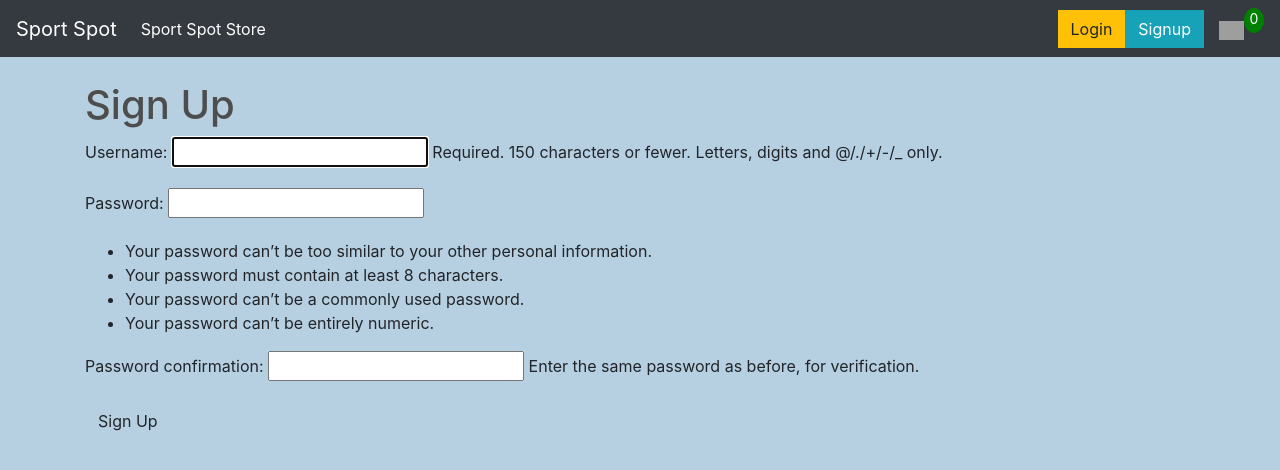
After one commit to maclamour/Sport-Spot, a Django app: page /accounts/signup/ in a window 1280 px wide. The commit adds this page. Shown: the top 470 px of the page. Run offline with Django 4.2, Linux system fonts and the light colour scheme; parts of the project's set-up code (start-up, migrations or seed data) failed here and were passed over; some libraries are stand-ins or nearby versions; grey boxes are pictures that could not be loaded.

Commit message:
setup up auth, signup, login, logout tested and passed

```diff
--- a/main_app/templates/base.html
+++ b/main_app/templates/base.html
@@ -29,8 +29,19 @@
 	      </li>
 
 	    </ul>
+
 	    <div class="form-inline my-2 my-lg-0">
-	     	<a href="#"class="btn btn-warning">Login</a>
+			{% if user.is_authenticated %}
+			<span class="navbar-brand" > Welcome Back: {{user.username}}</span>
+			<a href="{% url 'logout' %}"class="btn btn-warning">Logout</a>
+			{% else %}
+	     	<a href="{% url 'login' %}"class="btn btn-warning">Login</a>
+			</hr>
+
+			<a href="{% url 'signup' %}"class="btn btn-info">Signup</a>
+
+			{% endif %}
+
 
 	     	 <a href="">
 	    		<img  id="cart-icon" src="https://i.imgur.com/Rtw4xWxs.png">
--- /dev/null
+++ b/main_app/templates/registration/signup.html
@@ -0,0 +1,10 @@
+{% extends 'base.html' %} {% block content %}
+
+<h1 class="title">Sign Up</h1>
+<form method="post" action="{% url 'signup' %}">
+    {% csrf_token %} {{ form.as_p }}
+    <input type="submit" class="btn" value="Sign Up" />
+    <input type="hidden" name="next" value="{{ next }}" />
+</form>
+
+{% endblock %}
--- a/main_app/urls.py
+++ b/main_app/urls.py
@@ -8,4 +8,5 @@ urlpatterns = [
    path('stores/<int:pk>/', views.StoreDetail.as_view(), name="store_detail"),
    path('stores/<int:pk>/update', views.StoreUpdate.as_view(), name="store_update"),
    path('stores/<int:pk>/delete', views.StoreDelete.as_view(), name="store_delete"),
+   path('accounts/signup/', views.Signup.as_view(), name="signup")
 ]
--- a/main_app/views.py
+++ b/main_app/views.py
@@ -1,11 +1,12 @@
 from audioop import reverse
-from django.shortcuts import render
+from django.shortcuts import render,redirect
 from django.views import View # <- View class to handle requests
 from django.views.generic.base import TemplateView
 from django.views.generic import DetailView
 from .models import Product
 from django.views.generic.edit import CreateView,UpdateView,DeleteView
 from django.urls import reverse
+from django.contrib.auth.forms import UserCreationForm
 
 
 
@@ -63,3 +64,21 @@ class StoreDelete(DeleteView):
     model = Product
     template_name='store_delete_confirmation.html'
     success_url= '/stores'
+
+
+class Signup(View):
+    # show a form to fill out
+    def get(self, request):
+        form = UserCreationForm()
+        context = {"form": form}
+        return render(request, "registration/signup.html", context)
+    # on form submit, validate the form and login the user.
+    def post(self, request):
+        form = UserCreationForm(request.POST)
+        if form.is_valid():
+            user = form.save()
+            login(request, user)
+            return redirect("store_list")
+        else:
+            context = {"form": form}
+            return render(request, "signup", context)
--- a/sport_spot/settings.py
+++ b/sport_spot/settings.py
@@ -122,6 +122,11 @@ USE_TZ = True
 STATIC_URL = 'static/'
 STATICFILES_DIRS = [os.path.join(BASE_DIR,'main_app/static')]
 
+# Add this variable to specify where successful logins should redirect to
+LOGIN_REDIRECT_URL = '/stores/'
+LOGOUT_REDIRECT_URL = '/'
+
+
 # Default primary key field type
 # https://docs.djangoproject.com/en/4.1/ref/settings/#default-auto-field
 
--- a/sport_spot/urls.py
+++ b/sport_spot/urls.py
@@ -20,7 +20,8 @@ from django.conf import settings
 
 urlpatterns = [
     path('admin/', admin.site.urls),
-     path('', include('main_app.urls'))
+     path('', include('main_app.urls')),
+     path('accounts/', include('django.contrib.auth.urls')),
 ]
 
 
```
Also changed, not shown: main_app/templates/registration/login.html (added, +10 -0 lines), main_app/templates/store_detail.html (+1 -9 lines).
